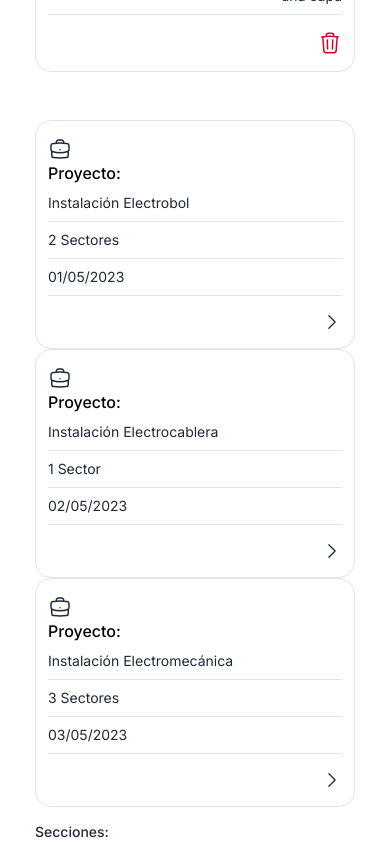
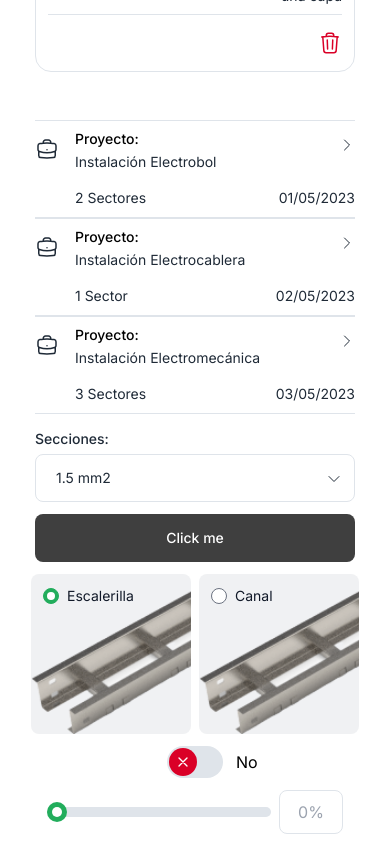
Before and after one commit to marcopdonoso/impromec-calculador, a Next.js app: page / in a window 390 px wide. Shown: the part 840-1684 px from the top of the page. Built offline with nearby package versions, Linux system fonts and the light colour scheme.

Commit message:
agrega estilos responsive a NavigableItemsTable

```diff
--- a/src/components/NavigableItemsTable.tsx
+++ b/src/components/NavigableItemsTable.tsx
@@ -35,15 +35,26 @@ export default function NavigableItemsTable({
           })
           return (
             <div
+              role="button"
               key={index}
-              className="flex w-80 flex-col rounded-2xl border border-gray-input px-3 py-4 md:h-14 md:w-full md:flex-row md:items-center"
+              className="relative flex w-80 flex-col border-y border-gray-input py-2 md:h-14 md:w-full md:flex-row md:items-center md:font-medium"
+              onClick={() => handleNavigate && handleNavigate(dataRowID)}
             >
-              <BriefcaseIcon className="mr-4 w-6 text-gray-text" />
-              {title && <h3 className="mr-1 font-medium">{title}:</h3>}
+              <div className="flex">
+                <div className="md:mr-4">
+                  <BriefcaseIcon className="absolute top-4 w-6 text-gray-text md:static" />
+                </div>
+                {title && (
+                  <h3 className="mr-1 pl-10 text-sm font-medium md:pl-0 md:text-base">
+                    {title}:
+                  </h3>
+                )}
+              </div>
+              <div className="w-full pl-10 md:flex md:items-center md:pl-0">
                 {entries.map((e, index) => {
                   return (
                     <div
-                    className="flex justify-between border-b border-gray-input py-2 md:flex-1 md:border-none md:font-medium"
+                      className="inline-block w-1/2 first:mb-3 first:w-full last:text-end md:w-full md:flex-1 md:first:mb-0 md:first:font-normal md:last:text-start"
                       key={index}
                     >
                       <span className="text-sm text-gray-text md:text-base">
@@ -52,15 +63,10 @@ export default function NavigableItemsTable({
                     </div>
                   )
                 })}
-              {handleNavigate && (
-                <div className="mt-4 flex justify-end md:m-0">
-                  <ChevronRightIcon
-                    role="button"
-                    className="w-5 text-gray-text"
-                    onClick={() => handleNavigate(dataRowID)}
-                  />
               </div>
-              )}
+              <div className="absolute right-0 top-4 md:static">
+                <ChevronRightIcon className="w-4 text-gray-text" />
+              </div>
             </div>
           )
         })}
```
Lines whose indentation alone changed are shown as unchanged.
